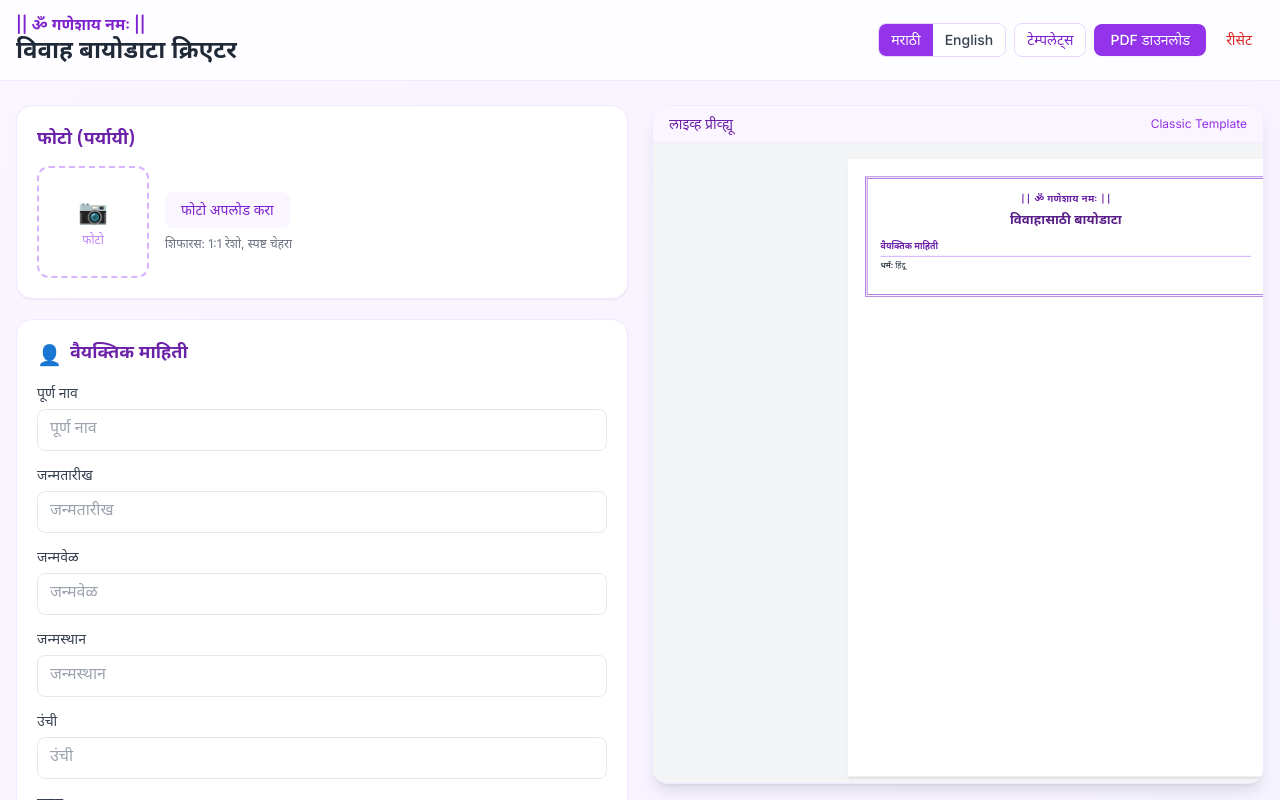
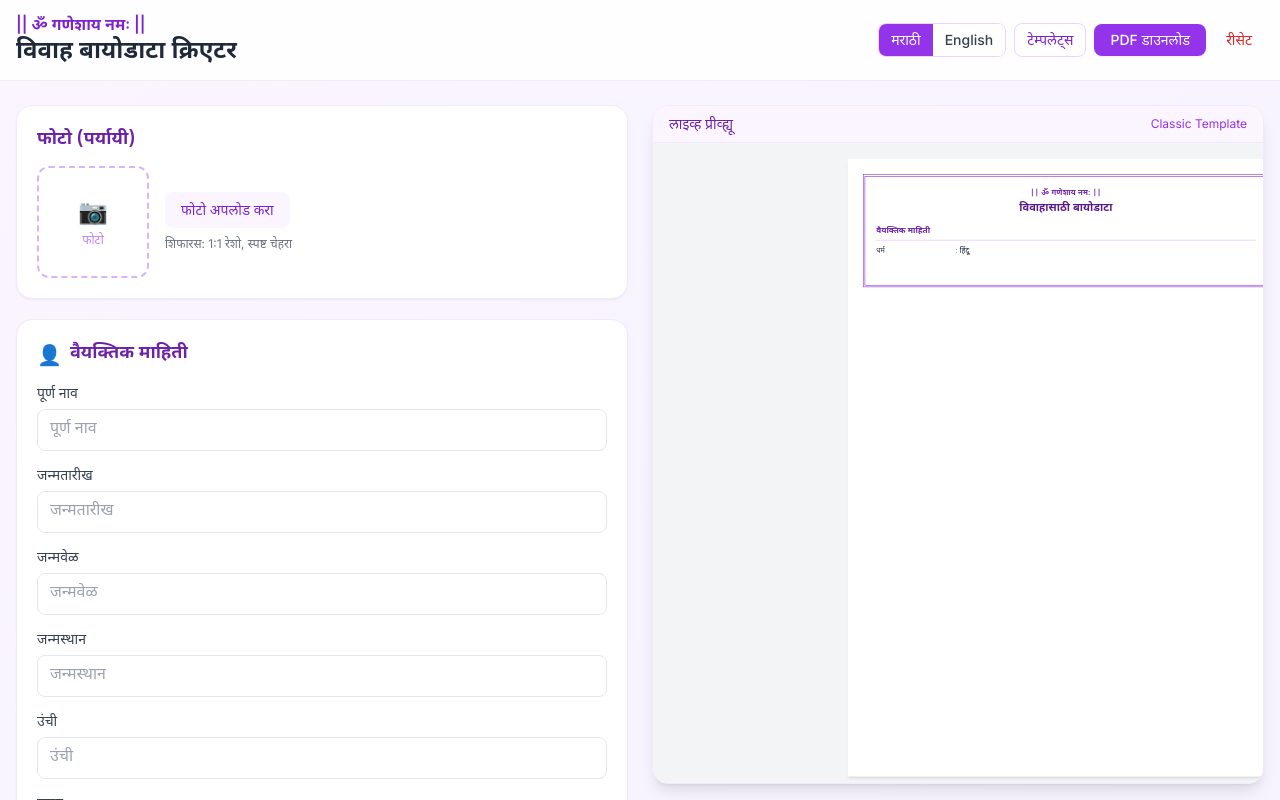
Before and after one commit to ElDorado9604/bio-data-maker, a React (Vite) app: page / in a window 1280 px wide. Shown: the top 800 px of the page. Built offline with nearby package versions, Linux system fonts and the light colour scheme.

Commit message:
Redesign templates: Label : Value format with photo top-right (like professional biodata)

```diff
--- a/src/templates/ClassicTemplate.jsx
+++ b/src/templates/ClassicTemplate.jsx
@@ -4,74 +4,65 @@ export default function ClassicTemplate({ lang, data, photo, labels }) {
   const title = lang === 'mr' ? 'विवाहासाठी बायोडाटा' : 'Marriage Biodata'
   const siblingLabel = lang === 'mr' ? 'भाऊ-बहीण' : 'Siblings'
 
-  const renderField = (label, value) => {
-    if (!value || !String(value).trim()) return null
+  const rows = (sectionKey) => {
+    const sectionData = data[sectionKey]
+    if (!sectionData) return []
+    return Object.entries(sectionData)
+      .filter(([, v]) => v && String(v).trim())
+      .map(([field, value]) => ({
+        label: labels[sectionKey]?.[field]?.[lang] || field,
+        value,
+      }))
+  }
+
+  const FieldTable = ({ items }) => (
+    <div className="space-y-1.5">
+      {items.map(({ label, value }, i) => (
+        <div key={i} className="grid grid-cols-[140px_12px_1fr] gap-0 text-[13px] leading-relaxed">
+          <span className="font-medium text-gray-700 font-devanagari">{label}</span>
+          <span className="text-gray-500 text-center">:</span>
+          <span className="text-gray-900 font-devanagari">{value}</span>
+        </div>
+      ))}
+    </div>
+  )
+
+  const Section = ({ sectionKey, color = 'text-purple-800', border = 'border-purple-300' }) => {
+    const items = rows(sectionKey)
+    if (items.length === 0) return null
     return (
-      <div className="mb-2 text-sm">
-        <span className="font-semibold text-gray-700 font-devanagari">{label}:</span>{' '}
-        <span className="text-gray-800 font-devanagari">{value}</span>
+      <div className="mb-4">
+        <h3 className={`text-[15px] font-bold ${color} border-b ${border} pb-1 mb-2 font-devanagari`}>
+          {data.sectionTitles[sectionKey][lang]}
+        </h3>
+        <FieldTable items={items} />
       </div>
     )
   }
 
-  const renderSection = (sectionKey) => {
-    const sectionData = data[sectionKey]
-    if (!sectionData) return null
-    const titleObj = data.sectionTitles[sectionKey]
-    const fields = Object.entries(sectionData).filter(([, v]) => v && String(v).trim())
-    if (fields.length === 0) return null
+  const siblingItems = (data.siblings || [])
+    .filter((s) => s.name || s.relation || s.maritalStatus)
+    .map((s, i) => ({
+      label: lang === 'mr' ? `भाऊ/बहीण ${i + 1}` : `Sibling ${i + 1}`,
+      value: [s.name, s.relation, s.maritalStatus].filter(Boolean).join(' — '),
+    }))
 
   return (
-      <div key={sectionKey} className="mb-4">
-        <h3 className="text-base font-bold text-purple-800 border-b-2 border-purple-300 pb-1 mb-2 font-devanagari">
-          {titleObj[lang]}
-        </h3>
-        <div>
-          {fields.map(([field, value]) =>
-            renderField(labels[sectionKey][field]?.[lang] || field, value)
-          )}
-        </div>
-      </div>
-    )
-  }
-
-  const renderSiblings = () => {
-    const valid = (data.siblings || []).filter(
-      (s) => s.name || s.relation || s.maritalStatus
-    )
-    if (valid.length === 0) return null
-
-    return (
-      <div className="mb-4">
-        <h3 className="text-base font-bold text-purple-800 border-b-2 border-purple-300 pb-1 mb-2 font-devanagari">
-          {siblingLabel}
-        </h3>
-        {valid.map((s, i) => (
-          <div key={i} className="mb-2 text-sm font-devanagari">
-            <span className="font-semibold text-gray-700">
-              {lang === 'mr' ? `भाऊ/बहीण ${i + 1}` : `Sibling ${i + 1}`}:
-            </span>{' '}
-            <span className="text-gray-800">
-              {[s.name, s.relation, s.maritalStatus].filter(Boolean).join(' — ')}
-            </span>
-          </div>
-        ))}
-      </div>
-    )
-  }
-
-  return (
-    <div className="p-8 font-devanagari text-gray-900" style={{ minHeight: '297mm' }}>
-      <div className="border-4 border-double border-purple-700 p-6 h-full">
-        <div className="text-center mb-5">
-          <p className="text-purple-800 font-semibold text-lg tracking-wide">
+    <div className="p-7 font-devanagari text-gray-900" style={{ minHeight: '297mm' }}>
+      <div className="border-4 border-double border-purple-700 p-5 h-full">
+        <div className="text-center mb-4">
+          <p className="text-purple-800 font-semibold tracking-wide text-sm">
             || ॐ गणेशाय नमः ||
           </p>
-          <h1 className="text-2xl font-bold text-purple-900 mt-2">{title}</h1>
+          <h1 className="text-xl font-bold text-purple-900 mt-1">{title}</h1>
         </div>
 
+        <div className="flex gap-4 mb-4">
+          <div className="flex-1 min-w-0">
+            <Section sectionKey="personal" />
+          </div>
           {photo && (
-          <div className="flex justify-center mb-5">
+            <div className="flex-shrink-0">
               <img
                 src={photo}
                 alt="Profile"
@@ -79,14 +70,23 @@ export default function ClassicTemplate({ lang, data, photo, labels }) {
               />
             </div>
           )}
+        </div>
 
-        {renderSection('personal')}
-        {renderSection('family')}
-        {renderSiblings()}
-        {renderSection('education')}
-        {renderSection('horoscope')}
-        {renderSection('expectations')}
-        {renderSection('contact')}
+        <Section sectionKey="family" />
+
+        {siblingItems.length > 0 && (
+          <div className="mb-4">
+            <h3 className="text-[15px] font-bold text-purple-800 border-b border-purple-300 pb-1 mb-2 font-devanagari">
+              {siblingLabel}
+            </h3>
+            <FieldTable items={siblingItems} />
+          </div>
+        )}
+
+        <Section sectionKey="education" />
+        <Section sectionKey="horoscope" />
+        <Section sectionKey="expectations" />
+        <Section sectionKey="contact" />
       </div>
     </div>
   )
--- a/src/templates/ModernTemplate.jsx
+++ b/src/templates/ModernTemplate.jsx
@@ -4,91 +4,88 @@ export default function ModernTemplate({ lang, data, photo, labels }) {
   const title = lang === 'mr' ? 'विवाहासाठी बायोडाटा' : 'Marriage Biodata'
   const siblingLabel = lang === 'mr' ? 'भाऊ-बहीण' : 'Siblings'
 
-  const renderField = (label, value) => {
-    if (!value || !String(value).trim()) return null
-    return (
-      <div className="mb-2 text-sm">
-        <span className="font-semibold text-purple-800 font-devanagari">{label}:</span>{' '}
-        <span className="text-gray-800 font-devanagari">{value}</span>
-      </div>
-    )
+  const rows = (sectionKey) => {
+    const sectionData = data[sectionKey]
+    if (!sectionData) return []
+    return Object.entries(sectionData)
+      .filter(([, v]) => v && String(v).trim())
+      .map(([field, value]) => ({
+        label: labels[sectionKey]?.[field]?.[lang] || field,
+        value,
+      }))
   }
 
-  const renderSection = (sectionKey) => {
-    const sectionData = data[sectionKey]
-    if (!sectionData) return null
-    const titleObj = data.sectionTitles[sectionKey]
-    const fields = Object.entries(sectionData).filter(([, v]) => v && String(v).trim())
-    if (fields.length === 0) return null
+  const FieldTable = ({ items }) => (
+    <div className="space-y-1.5">
+      {items.map(({ label, value }, i) => (
+        <div key={i} className="grid grid-cols-[140px_12px_1fr] gap-0 text-[13px] leading-relaxed">
+          <span className="font-medium text-purple-900 font-devanagari">{label}</span>
+          <span className="text-gray-500 text-center">:</span>
+          <span className="text-gray-900 font-devanagari">{value}</span>
+        </div>
+      ))}
+    </div>
+  )
 
+  const Section = ({ sectionKey }) => {
+    const items = rows(sectionKey)
+    if (items.length === 0) return null
     return (
-      <div key={sectionKey} className="mb-4">
-        <h3 className="text-sm font-bold text-white bg-gradient-to-r from-purple-600 to-violet-600 px-3 py-1.5 rounded-md mb-2 font-devanagari">
-          {titleObj[lang]}
+      <div className="mb-4">
+        <h3 className="text-[13px] font-bold text-white bg-gradient-to-r from-purple-600 to-violet-600 px-3 py-1.5 rounded mb-2 font-devanagari">
+          {data.sectionTitles[sectionKey][lang]}
         </h3>
         <div className="px-1">
-          {fields.map(([field, value]) =>
-            renderField(labels[sectionKey][field]?.[lang] || field, value)
-          )}
+          <FieldTable items={items} />
         </div>
       </div>
     )
   }
 
-  const renderSiblings = () => {
-    const valid = (data.siblings || []).filter((s) => s.name || s.relation || s.maritalStatus)
-    if (valid.length === 0) return null
-    return (
-      <div className="mb-4">
-        <h3 className="text-sm font-bold text-white bg-gradient-to-r from-purple-600 to-violet-600 px-3 py-1.5 rounded-md mb-2 font-devanagari">
-          {siblingLabel}
-        </h3>
-        <div className="px-1">
-          {valid.map((s, i) => (
-            <div key={i} className="mb-2 text-sm font-devanagari">
-              <span className="font-semibold text-purple-800">
-                {lang === 'mr' ? `भाऊ/बहीण ${i + 1}` : `Sibling ${i + 1}`}:
-              </span>{' '}
-              <span className="text-gray-800">
-                {[s.name, s.relation, s.maritalStatus].filter(Boolean).join(' — ')}
-              </span>
-            </div>
-          ))}
-        </div>
-      </div>
-    )
-  }
+  const siblingItems = (data.siblings || [])
+    .filter((s) => s.name || s.relation || s.maritalStatus)
+    .map((s, i) => ({
+      label: lang === 'mr' ? `भाऊ/बहीण ${i + 1}` : `Sibling ${i + 1}`,
+      value: [s.name, s.relation, s.maritalStatus].filter(Boolean).join(' — '),
+    }))
 
   return (
     <div className="font-devanagari text-gray-900" style={{ minHeight: '297mm' }}>
-      <div className="h-16 bg-gradient-to-r from-purple-700 via-violet-600 to-purple-700 relative">
+      <div className="h-14 bg-gradient-to-r from-purple-700 via-violet-600 to-purple-700 relative">
         <div className="absolute left-0 top-0 bottom-0 w-1.5 bg-amber-400"></div>
         <div className="h-full flex items-center justify-center text-white">
           <div className="text-center">
-            <p className="text-sm font-medium tracking-wider">|| ॐ गणेशाय नमः ||</p>
-            <h1 className="text-xl font-bold">{title}</h1>
+            <p className="text-xs font-medium tracking-wider">|| ॐ गणेशाय नमः ||</p>
+            <h1 className="text-lg font-bold">{title}</h1>
           </div>
         </div>
       </div>
 
-      <div className="p-7">
-        {photo && (
-          <div className="flex justify-center mb-5">
-            <img
-              src={photo}
-              alt="Profile"
-              className="w-28 h-36 object-cover rounded-lg border-2 border-purple-200 shadow"
-            />
+      <div className="p-6">
+        <div className="flex gap-4 mb-4">
+          <div className="flex-1 min-w-0">
+            <Section sectionKey="personal" />
+          </div>
+          {photo && (
+            <div className="flex-shrink-0 pt-1">
+              <img src={photo} alt="Profile" className="w-28 h-36 object-cover rounded-lg border-2 border-purple-200 shadow" />
+            </div>
+          )}
+        </div>
+
+        <Section sectionKey="family" />
+        {siblingItems.length > 0 && (
+          <div className="mb-4">
+            <h3 className="text-[13px] font-bold text-white bg-gradient-to-r from-purple-600 to-violet-600 px-3 py-1.5 rounded mb-2 font-devanagari">
+              {siblingLabel}
+            </h3>
+            <div className="px-1"><FieldTable items={siblingItems} /></div>
           </div>
         )}
-
-        {renderSection('personal')}
-        {renderSection('family')}
-        {renderSiblings()}
-        {renderSection('education')}
-        {renderSection('horoscope')}
-        {renderSection('expectations')}
-        {renderSection('contact')}
+        <Section sectionKey="education" />
+        <Section sectionKey="horoscope" />
+        <Section sectionKey="expectations" />
+        <Section sectionKey="contact" />
       </div>
     </div>
   )
```
Lines whose indentation alone changed are shown as unchanged.
